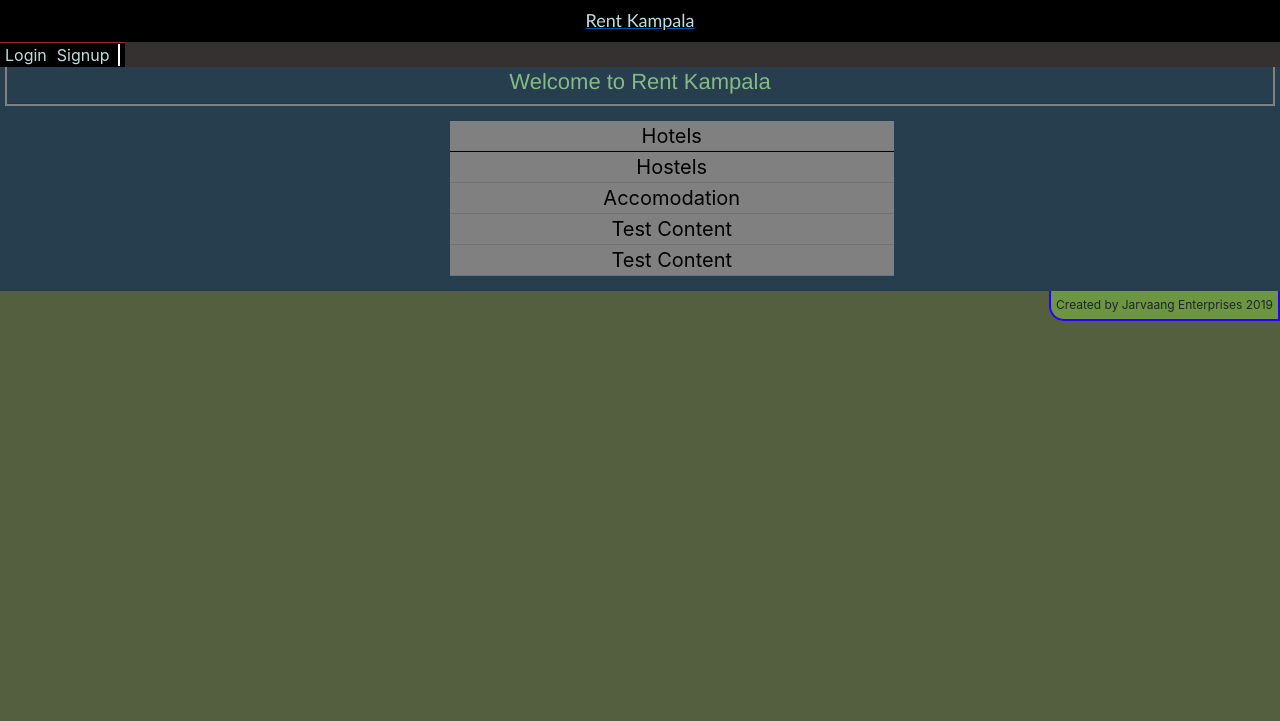
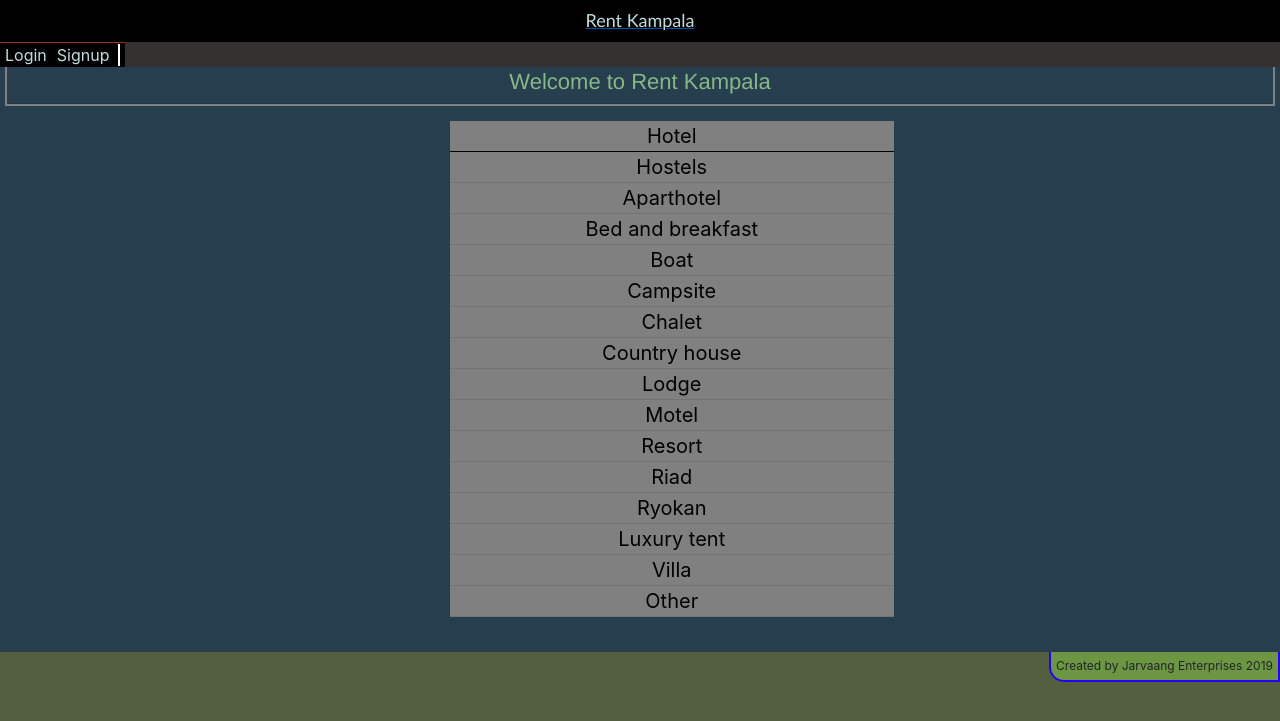
Before and after one commit to jarvaang-enterprises/www.tms.lan, a PHP site: page /rk/index.php in a window 1280 px wide. Shown: the top 721 px of the page. Run offline with PHP 8.4, Linux system fonts and the light colour scheme; some libraries are stand-ins or nearby versions.

```diff
--- a/rk/index.php
+++ b/rk/index.php
@@ -10,7 +10,7 @@ $acc = 'Accomodation';
     </div>
     <div class="linear-nav" style="display:block;margin-top:15px">
         <li class="navs hotels">
-            <span class="txt">Hotels</span>
+            <span class="txt">Hotel</span>
             <span class="sm-scr">Hot</span>
         </li>
         <hr style="margin:0px 0px;background-color:black">
@@ -20,21 +20,77 @@ $acc = 'Accomodation';
        </li>
         <hr style="margin:0px 0px;">
         <li class="navs accs">
-            <span class="txt">Accomodation</span>
-            <span class="sm-scr">Acc</span>
+            <span class="txt">Aparthotel</span>
+            <span class="sm-scr">Ah</span>
         </li>
         <hr style="margin:0px 0px;">
         <li class="navs tc">
-            <span class="txt">Test Content</span>
-            <span class="sm-scr">TC</span>
+            <span class="txt">Bed and breakfast</span>
+            <span class="sm-scr">Bb</span>
        </li>
         <hr style="margin:0px 0px;">
         <li class="navs tc">
-            <span class="txt">Test Content</span>
-            <span class="sm-scr">TC</span>
+            <span class="txt">Boat</span>
+            <span class="sm-scr">Bt</span>
+       </li>
+        <hr style="margin:0px 0px;">
+        <li class="navs tc">
+            <span class="txt">Campsite</span>
+            <span class="sm-scr">Cs</span>
+       </li>
+        <hr style="margin:0px 0px;">
+        <li class="navs tc">
+            <span class="txt">Chalet</span>
+            <span class="sm-scr">Chal</span>
+       </li>
+        <hr style="margin:0px 0px;">
+        <li class="navs tc">
+            <span class="txt">Country house</span>
+            <span class="sm-scr">Ch</span>
+       </li>
+        <hr style="margin:0px 0px;">
+        <li class="navs tc">
+            <span class="txt">Lodge</span>
+            <span class="sm-scr">Ldg</span>
+       </li>
+        <hr style="margin:0px 0px;">
+        <li class="navs tc">
+            <span class="txt">Motel</span>
+            <span class="sm-scr">Mtl</span>
+       </li>
+        <hr style="margin:0px 0px;">
+        <li class="navs tc">
+            <span class="txt">Resort</span>
+            <span class="sm-scr">Rsrt</span>
+       </li>
+        <hr style="margin:0px 0px;">
+        <li class="navs tc">
+            <span class="txt">Riad</span>
+            <span class="sm-scr">Rd</span>
+       </li>
+        <hr style="margin:0px 0px;">
+        <li class="navs tc">
+            <span class="txt">Ryokan</span>
+            <span class="sm-scr">Rykn</span>
+       </li>
+        <hr style="margin:0px 0px;">
+        <li class="navs tc">
+            <span class="txt">Luxury tent</span>
+            <span class="sm-scr">Lt</span>
+       </li>
+        <hr style="margin:0px 0px;">
+        <li class="navs tc">
+            <span class="txt">Villa</span>
+            <span class="sm-scr">Vla</span>
+       </li>
+        <hr style="margin:0px 0px;">
+        <li class="navs tc">
+            <span class="txt">Other</span>
+            <span class="sm-scr">Ot</span>
        </li>
         <hr style="margin:0px 0px;">
     </div>
+    <optgroup></optgroup>
     <div class="content" style="display: none">
         <div id="hostels" style="display:none">
             This is a list of all hostels in Kampala:
```
Also changed, not shown: 1 other file.
